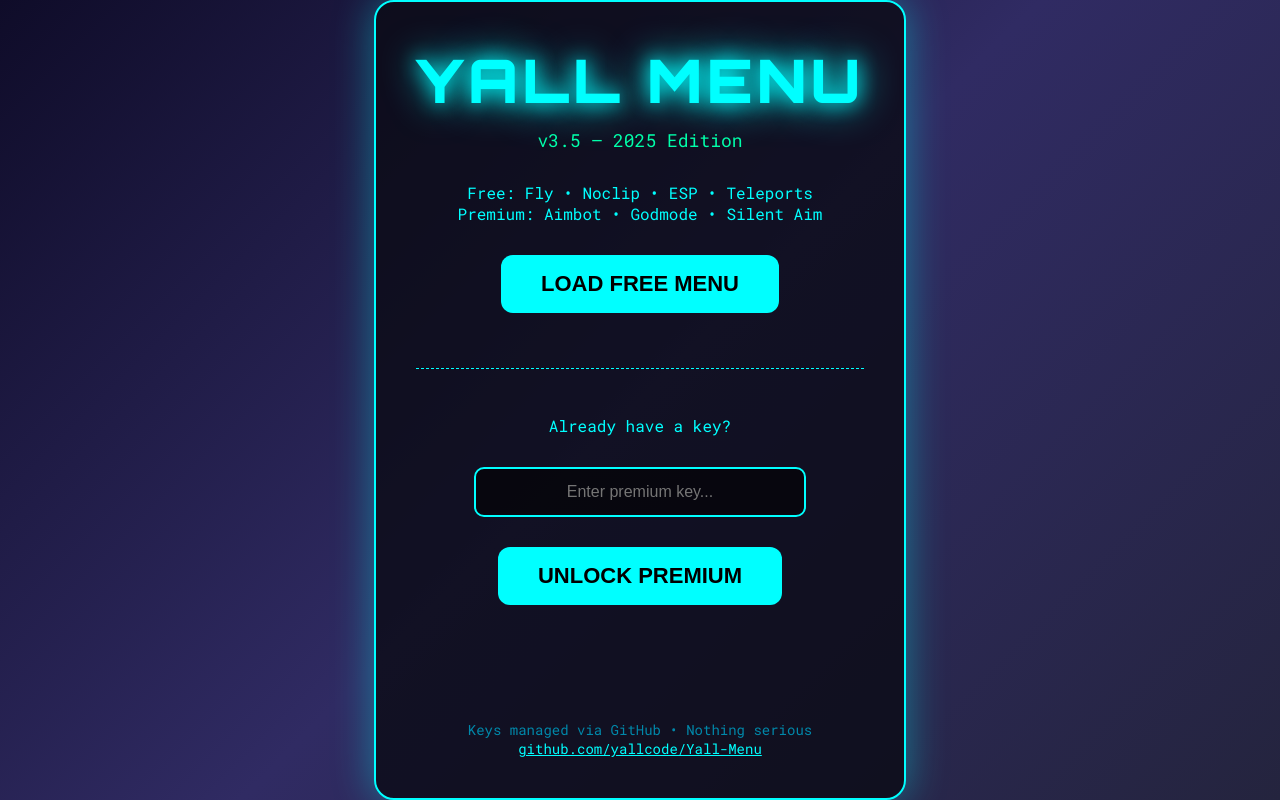
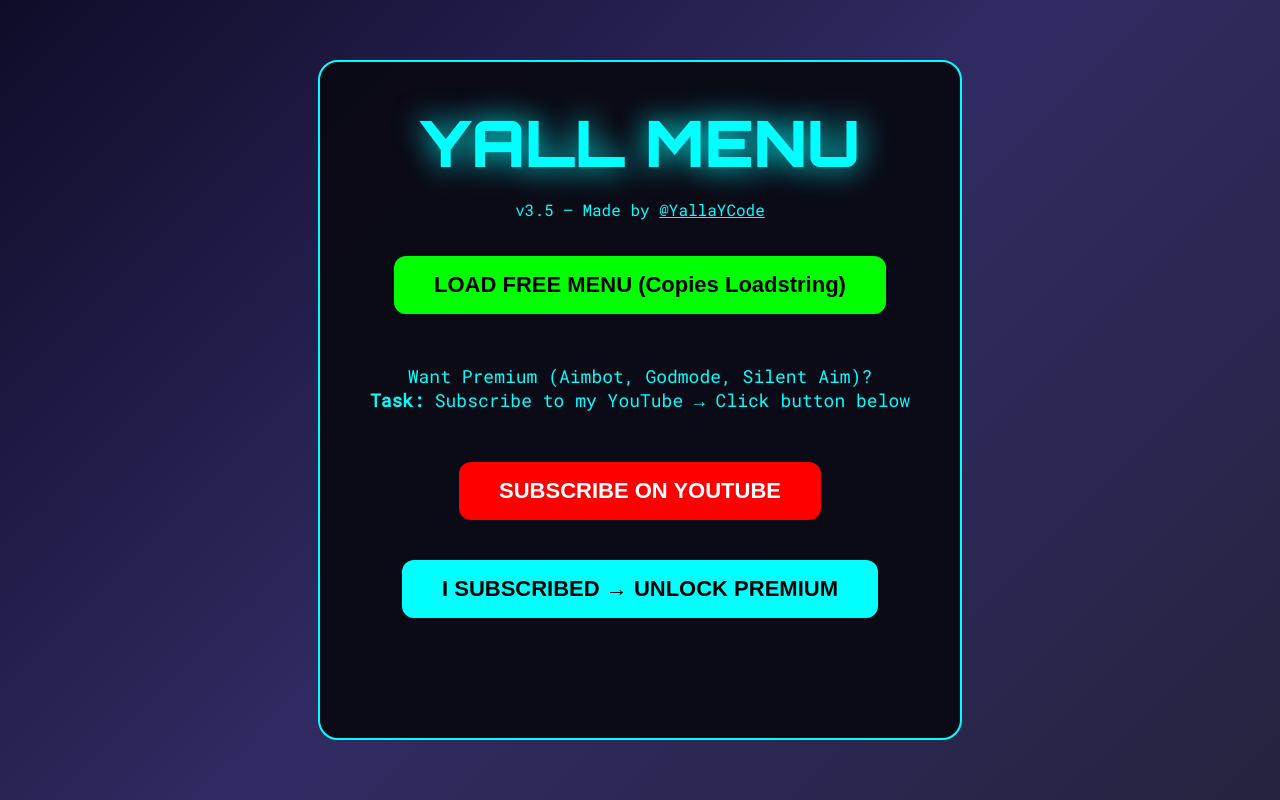
Before and after one commit to yallcode/Yall-Menu, a plain HTML site: page index.html in a window 1280 px wide. Drawn offline with Linux system fonts and the light colour scheme.

Commit message:
Update title and styling in index.html

```diff
--- a/index.html
+++ b/index.html
@@ -3,160 +3,83 @@
 <head>
     <meta charset="UTF-8" />
     <meta name="viewport" content="width=device-width, initial-scale=1.0"/>
-    <title>YALL MENU v3.5 - Premium Hub</title>
+    <title>YALL MENU v3.5 - YallaYCode</title>
     <style>
         @import url('https://fonts.googleapis.com/css2?family=Orbitron:wght@700;900&family=Roboto+Mono&display=swap');
-
         body {
-            margin: 0;
-            height: 100vh;
-            background: linear-gradient(135deg, #0f0c29, #302b63, #24243e);
-            color: #00ffff;
-            font-family: 'Roboto Mono', monospace;
-            display: flex;
-            justify-content: center;
-            align-items: center;
-            overflow: hidden;
+            margin: 0; height: 100vh; background: linear-gradient(135deg, #0f0c29, #302b63, #24243e);
+            color: #00ffff; font-family: 'Roboto Mono', monospace;
+            display: flex; justify-content: center; align-items: center; text-align: center;
         }
-        .container {
-            text-align: center;
-            padding: 40px;
-            background: rgba(10, 10, 20, 0.8);
-            border-radius: 20px;
-            border: 2px solid #00ffff;
-            box-shadow: 0 0 40px rgba(0, 255, 255, 0.4);
-            max-width: 500px;
+        .box {
+            padding: 40px; background: rgba(10,10,20,0.95); border: 2px solid #00ffff;
+            border-radius: 20px; box-shadow: 0 0 50px rgba(0,255, c255,0.5); max-width: 560px;
         }
         .logo {
-            font-family: 'Orbitron', sans-serif;
-            font-size: 60px;
-            font-weight: 900;
-            text-shadow: 0 0 20px #00ffff, 0 0 40px #00ffff;
-            margin-bottom: 10px;
-            letter-spacing: 4px;
+            font-family: 'Orbitron', sans-serif; font-size: 64px; font-weight: 900;
+            text-shadow: 0 0 30px #00ffff; margin-bottom: 10px;
         }
-        .version {
-            color: #00ffaa;
-            font-size: 18px;
-            margin-bottom: 30px;
+        .btn {
+            margin: 20px 10px; padding: 16px 40px; font-size: 22px; font-weight: bold;
+            background: #00ffff; color: black; border: none; border-radius: 12px;
+            cursor: pointer; transition: 0.3s;
         }
-        .load-btn {
-            background: #00ffff;
-            color: #000;
-            padding: 16px 40px;
-            font-size: 22px;
-            font-weight: bold;
-            border: none;
-            border-radius: 12px;
-            cursor: pointer;
-            margin: 15px;
-            transition: all 0.3s;
-            boxyrs: 0 0 20px #00ffff;
+        .btn:hover { background: #00ffaa; transform: scale(1.05); }
+        .btn.yt { background: #ff0000; color: white; }
+        .btn.copy { background: #00ff00; }
+        .status {
+            margin-top: 20px; font-size: 20px; min-height: 40px; font-weight: bold;
         }
-        .load-btn:hover {
-            background: #00ffaa;
-            transform: scale(1.05);
-            box-shadow: 0 0 30px #00ffaa;
-        }
-        .premium-section {
-            margin-top: 40px;
-            padding-top: 30px;
-            border-top: 1px dashed #00ffff;
-        }
-        input {
-            width: 300px;
-            padding: 14px;
-            margin: 15px;
-            background: rgba(0,0,0,0.6);
-            border: 2px solid #00ffff;
-            border-radius: 10px;
-            color: #00ffff;
-            font-size: 16px;
-            text-align: center;
-        }
-        .status {
-            margin-top: 20px;
-            font-size: 18px;
-            min-height: 30px;
-        }
-        .footer {
-            margin-top: 50px;
-            font-size: 14px;
-            color: #0088aa;
-        }
+        a { color: #00ffff; text-decoration: underline; }
     </style>
 </head>
 <body>
-    <div class="container">
+    <div class="box">
         <div class="logo">YALL MENU</div>
-        <div class="version">v3.5 — 2025 Edition</div>
-        <p>Free: Fly • Noclip • ESP • Teleports<br>Premium: Aimbot • Godmode • Silent Aim</p>
+        <p>v3.5 — Made by <a href="https://youtube.com/@YallaYCode" target="_blank">@YallaYCode</a></p>
 
-        <button class="load-btn" onclick="loadFree()">LOAD FREE MENU</button>
+        <button class="btn copy" onclick="copyLoadstring()">
+            LOAD FREE MENU (Copies Loadstring)
+        </button>
 
-        <div class="premium-section">
-            <p>Already have a key?</p>
-            <input type="text" id="keyInput" placeholder="Enter premium key..." autocomplete="off"/>
-            <br/>
-            <button class="load-btn" onclick="unlockPremium()">UNLOCK PREMIUM</button>
+        <div style="margin:30px 0; font-size:18px;">
+            Want Premium (Aimbot, Godmode, Silent Aim)?<br>
+            <b>Task:</b> Subscribe to my YouTube → Click button below
         </div>
 
+        <button class="btn yt" onclick="window.open('https://youtube.com/@YallaYCode','_blank')">
+            SUBSCRIBE ON YOUTUBE
+        </button>
+
+        <button class="btn" onclick="unlockPremium()">
+            I SUBSCRIBED → UNLOCK PREMIUM
+        </button>
+
         <div class="status" id="status"></div>
-
-        <div class="footer">
-            Keys managed via GitHub • Nothing serious<br>
-            <a href="https://github.com/yallcode/Yall-Menu" style="color:#00ffff;">github.com/yallcode/Yall-Menu</a>
-        </div>
     </div>
 
     <script>
-        const FREE_SCRIPT = "https://raw.githubusercontent.com/yallcode/Yall-Menu/main/YallMenu.lua";
-        const KEYS_URL = "https://raw.githubusercontent.com/yallcode/yall-keys/main/keys.txt";
+        const LOADSTRING = 'loadstring(game:HttpGet("https://raw.githubusercontent.com/yallcode/Yall-Menu/main/YallMenu.lua"))()';
+        const PREMIUM_URL = 'https://raw.githubusercontent.com/yallcode/yall-menu-premium/main/premium.lua';
 
-        function loadFree() {
-            const status = document.getElementById("status");
-            status.innerHTML = "Loading free menu...";
-            const script = document.createElement("script");
-            script.text = `loadstring(game:HttpGet("${FREE_SCRIPT}"))()`;
-            document.body.appendChild(script);
-            setTimeout(() => {
-                status.innerHTML = "<span style='color:#00ffaa'>Free menu injected! Press RightShift in-game</span>";
-            }, 1500);
+        function copyLoadstring() {
+            navigator.clipboard.writeText(LOADSTRING);
+            document.getElementById("status").innerHTML =
+                "<span style='color:#00ff00'>Loadstring copied! Paste in your executor</span>";
         }
 
-        async function unlockPremium() {
-            const key = document.getElementById("keyInput").value.trim();
-            const status = document.getElementById("status");
-            if (!key) return status.innerHTML = "<span style='color:red'>Enter a key first!</span>";
-
-            status.innerHTML = "Checking key on GitHub...";
-
-            try {
-                const res = await fetch(KEYS_URL);
-                const text = await res.text();
-                const validKeys = text.split("\n").map(k => k.trim()).filter(k => k);
-
-                if (validKeys.includes(key)) {
-                    status.innerHTML = "<span style='color:#00ffaa'>KEY ACCEPTED! Loading premium...</span>";
-                    setTimeout(() => {
-                        loadFree(); // load base first
-                        const premium = document.createElement("script");
-                        premium.text = `loadstring(game:HttpGet("https://raw.githubusercontent.com/yallcode/yall-menu-premium/main/premium.lua"))()`;
-                        document.body.appendChild(premium);
-                        status.innerHTML = "<span style='color:lime'>PREMIUM FULLY UNLOCKED</span>";
-                    }, 1500);
-                } else {
-                    status.innerHTML = "<span style='color:red'>Invalid or expired key</span>";
-                }
-            } catch (e) {
-                status.innerHTML = "<span style='color:red'>Failed to connect to GitHub</span>";
-            }
+        function unlockPremium() {
+            document.getElementById("status").innerHTML = "Unlocking premium...";
+            // First copy free loadstring
+            navigator.clipboard.writeText(LOADSTRING);
+            setTimeout(() => {
+                const s = document.createElement("script");
+                s.text = `loadstring(game:HttpGet("${PREMIUM_URL}"))()`;
+                document.body.appendChild(s);
+                document.getElementById("status").innerHTML =
+                    "<span style='color:lime'>PREMIUM UNLOCKED + Loadstring copied!</span>";
+            }, 800);
         }
-
-        // Auto-focus key input on mobile
-        document.getElementById("keyInput").addEventListener("click", function() {
-            this.select();
-        });
     </script>
 </body>
 </html>
```
